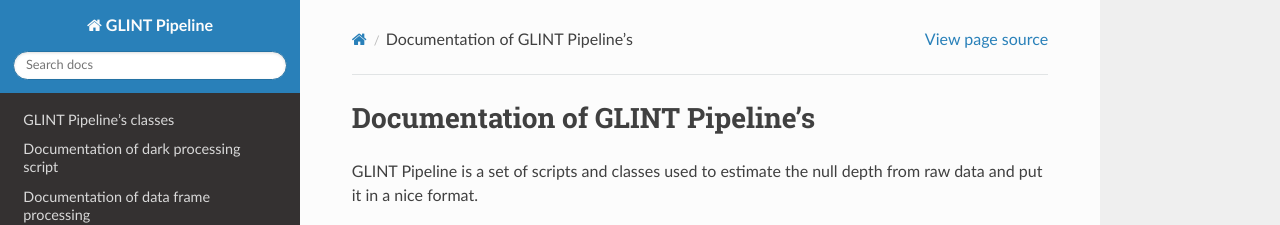
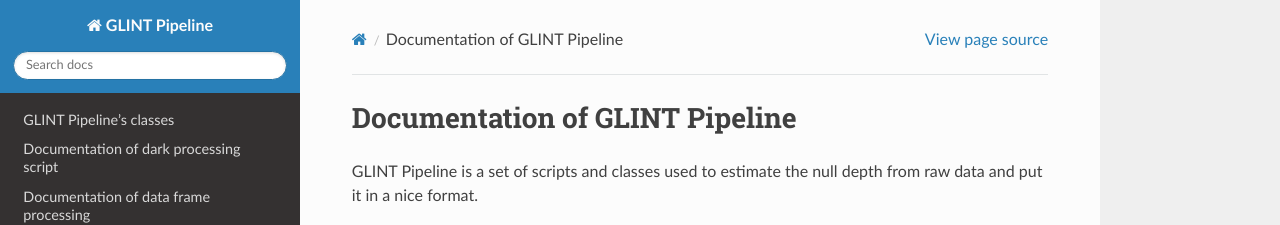
Before and after one commit to SAIL-Labs/GLINTPipeline, a Sphinx documentation site: the page built from docs/source/index.rst, in a window 1280 px wide and 900 px high. Shown: the top 225 px of the window. Built offline with Sphinx 7.4.7 and the Read the Docs theme 2.0.0, drawn with Linux system fonts in a browser that asks for light colours.

Commit message:
correct typo

```diff
--- a/docs/source/index.rst
+++ b/docs/source/index.rst
@@ -3,8 +3,8 @@
    You can adapt this file completely to your liking, but it should at least
    contain the root `toctree` directive.
 
-Documentation of GLINT Pipeline's
-=================================
+Documentation of GLINT Pipeline
+===============================
 
 GLINT Pipeline is a set of scripts and classes used to estimate the null depth from raw data
 and put it in a nice format.
```
